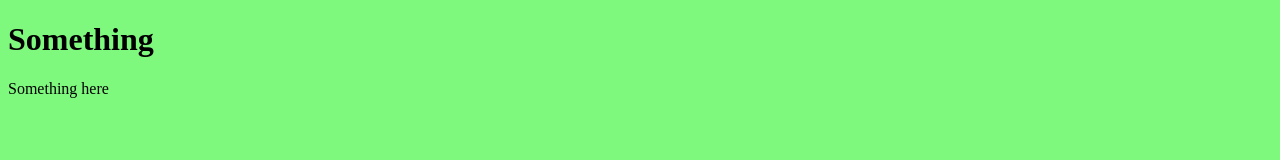
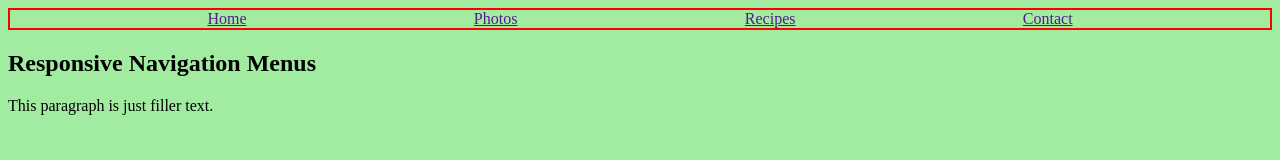
Before and after one commit to ChrisRyanTang/WEEK9, a plain HTML site: page index.html in a window 1280 px wide. Drawn offline with Linux system fonts and the light colour scheme.

Commit message:
added border and display flex on nav

```diff
--- a/css/stylesheet.css
+++ b/css/stylesheet.css
@@ -12,6 +12,15 @@ body {
 
 @media screen and (min-width:800px) {
     body {
-        background-color: rgb(126, 249, 126);
+        background-color: rgb(162, 236, 162);
     }
 }
+/* Nav */
+
+nav {
+    display:flex;
+    gap: 30px;
+    justify-content: space-evenly;
+    border: 2px solid red;
+
+}
--- a/index.html
+++ b/index.html
@@ -7,8 +7,16 @@
     <title>WEEK9</title>
 </head>
 <body>
-    <h1>Something</h1>
-    <p>Something here</p>
+    <nav>
+        <a href="">Home</a>
+        <a href="">Photos</a>
+        <a href="">Recipes</a>
+        <a href="">Contact</a>
+    </nav>
+    <section>
+        <h2> Responsive Navigation Menus</h2>
+        <p>This paragraph is just filler text.</p>
+    </section>
 
 </body>
 </html>
```
